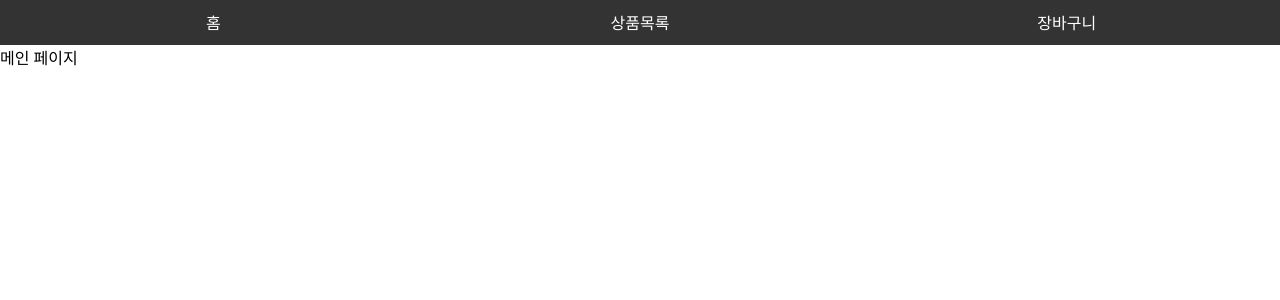
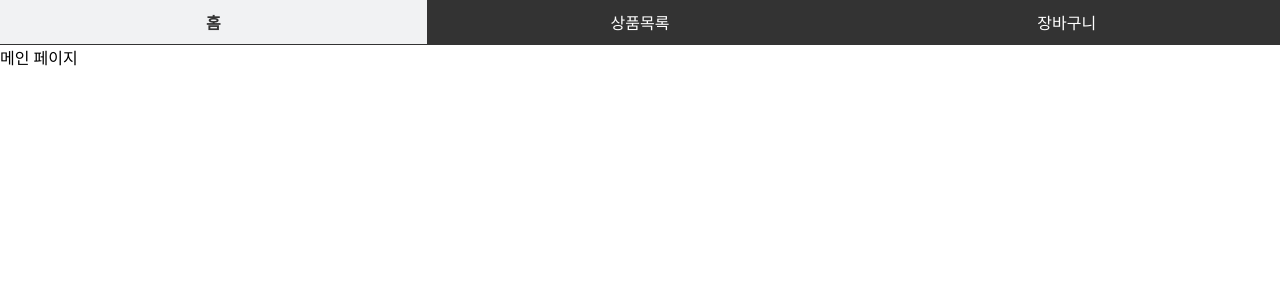
Before and after one commit to juhyunham/fe-shoppingmall, a React (Vite) app in the folder shopping-mall/: page / in a window 1280 px wide. Shown: the top 300 px of the page. Built offline with nearby package versions, Linux system fonts and the light colour scheme.

Commit message:
GNB 초반 진입시 active 변경 - useState(-1) -> 0

```diff
--- a/shopping-mall/src/components/gnb.tsx
+++ b/shopping-mall/src/components/gnb.tsx
@@ -6,7 +6,7 @@ import styled from "styled-components";
 const gnbItem = ["홈", "상품목록", "장바구니"];
 
 const Gnb = () => {
-  const [clickIndex, setClickIndex] = useState(-1);
+  const [clickIndex, setClickIndex] = useState(0);
 
   return (
     <GnbNav className="gnb">
```
